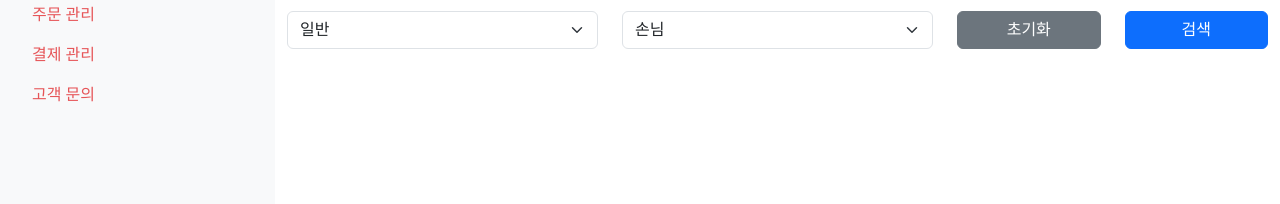
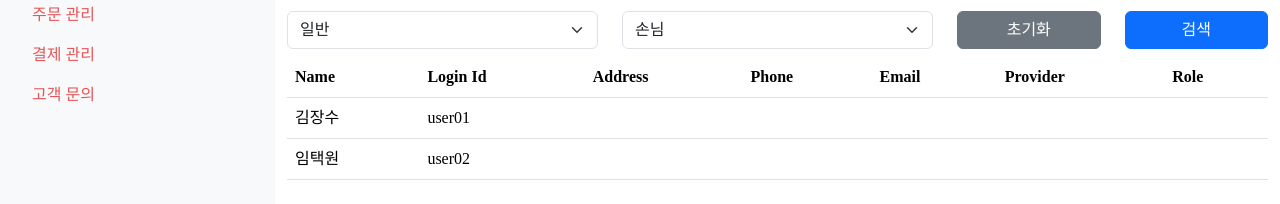
Before and after one commit to habi802/vue-admin, a Vue app: page /user in a window 1280 px wide. Shown: the part 280-484 px from the top of the page. Built offline with nearby package versions, Linux system fonts and the light colour scheme; a web font is replaced by a local one.

Commit message:
[feat] 회원 테이블 작업중

```diff
--- /dev/null
+++ b/src/components/DataTable.vue
@@ -0,0 +1,33 @@
+<script setup>
+const props = defineProps({
+    data: Array
+});
+</script>
+
+<template>
+    <BTable :items="props.data" :fields="fields">
+        <template #cell(selected)="data">
+            <BFormCheckbox v-model="data.item.selected" />
+        </template>
+
+        <template v-for="field in fields" #[`head(${field})`]>
+            {{ customHeaders[field] || field }}
+        </template>
+    </BTable>
+</template>
+
+<style scoped>
+.bg-owner {
+
+}
+
+.bg-kakao {
+    background-color: #F9E000 !important;
+    color: black;
+}
+
+.bg-naver {
+    background-color: #00B074;
+    color: white;
+}
+</style>
--- a/src/views/User.vue
+++ b/src/views/User.vue
@@ -1,6 +1,7 @@
 <script setup>
+import { reactive } from 'vue';
 import VueDatePicker from '@vuepic/vue-datepicker';
-import { reactive } from 'vue';
+import DataTable from '@/components/DataTable.vue';
 
 const formatDate = (date) => date.toLocaleDateString();
 
@@ -8,8 +9,7 @@ const today = new Date();
 const lastWeek = new Date();
 lastWeek.setDate(today.getDate() - 7);
 
-const state = reactive({
-    form: {
+const defaultForm = {
     startDate: lastWeek,
     endDate: today,
     loginId: '',
@@ -20,7 +20,36 @@ const state = reactive({
     provider: '01',
     role: '01'
 }
+
+const state = reactive({
+    form: { ...defaultForm }
 });
+
+const resetForm = () => {
+    Object.assign(state.form, defaultForm);
+};
+
+// 테이블에 들어갈 값 전달을 위해 임의로 만든 객체
+const user = [
+    {
+        name: '김장수',
+        loginId: 'user01',
+        address: '',
+        phone: '',
+        email: '',
+        provider: '',
+        role: '',
+    },
+    {
+        name: '임택원',
+        loginId: 'user02',
+        address: '',
+        phone: '',
+        email: '',
+        provider: '',
+        role: '',
+    }
+];
 </script>
 
 <template>
@@ -77,7 +106,7 @@ const state = reactive({
                 <label class="form-label d-block invisible">버튼</label>
                 <div class="row">
                     <div class="col">
-                        <button class="btn btn-secondary w-100">초기화</button>
+                        <button class="btn btn-secondary w-100" @click="resetForm">초기화</button>
                     </div>
                     <div class="col">
                         <button class="btn btn-primary w-100">검색</button>
@@ -86,9 +115,7 @@ const state = reactive({
             </div>
 
             <div class="col-12">
-                <table>
-
-                </table>
+                <DataTable :data="user" />
             </div>
         </div>
     </div>
```
Lines whose indentation alone changed are shown as unchanged.
